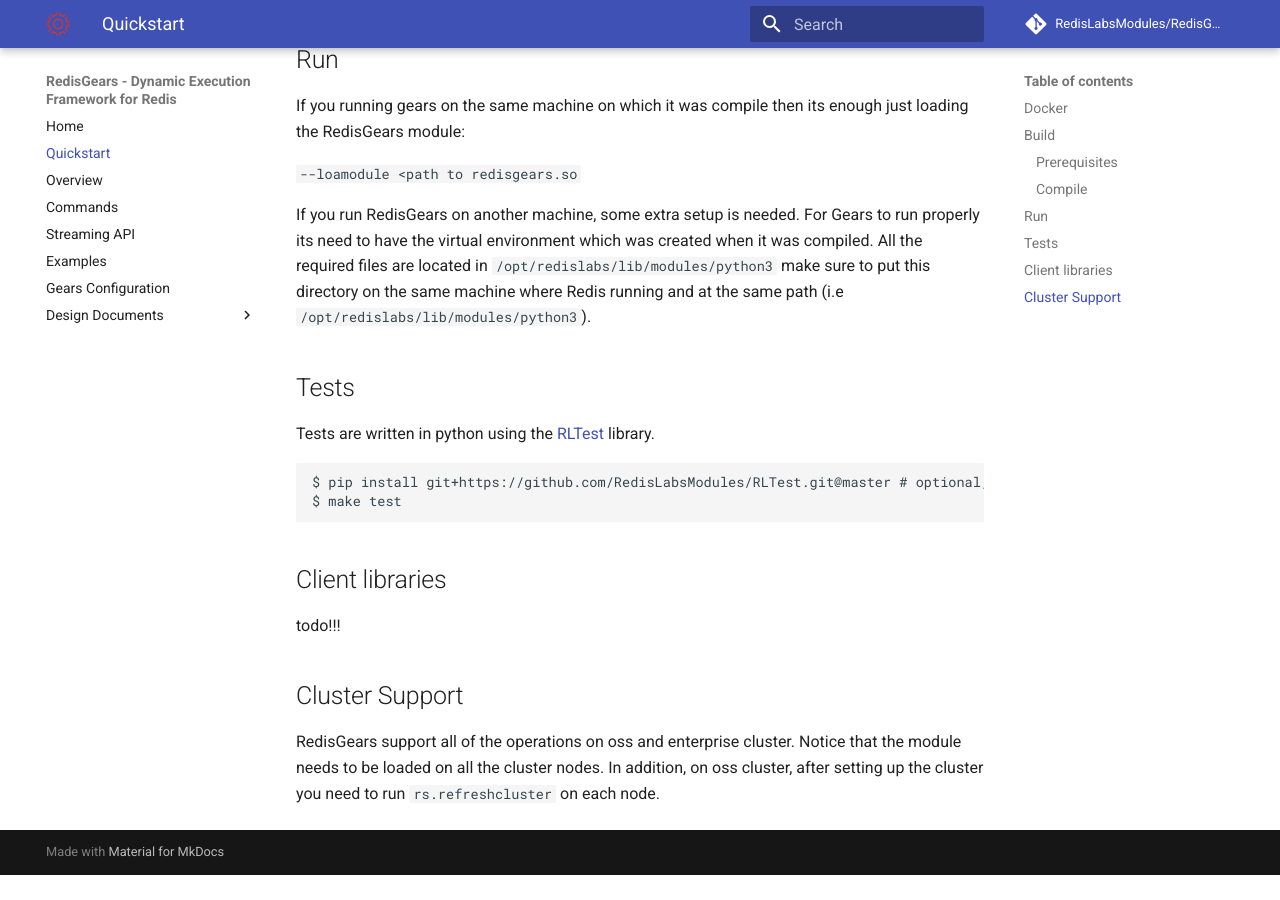
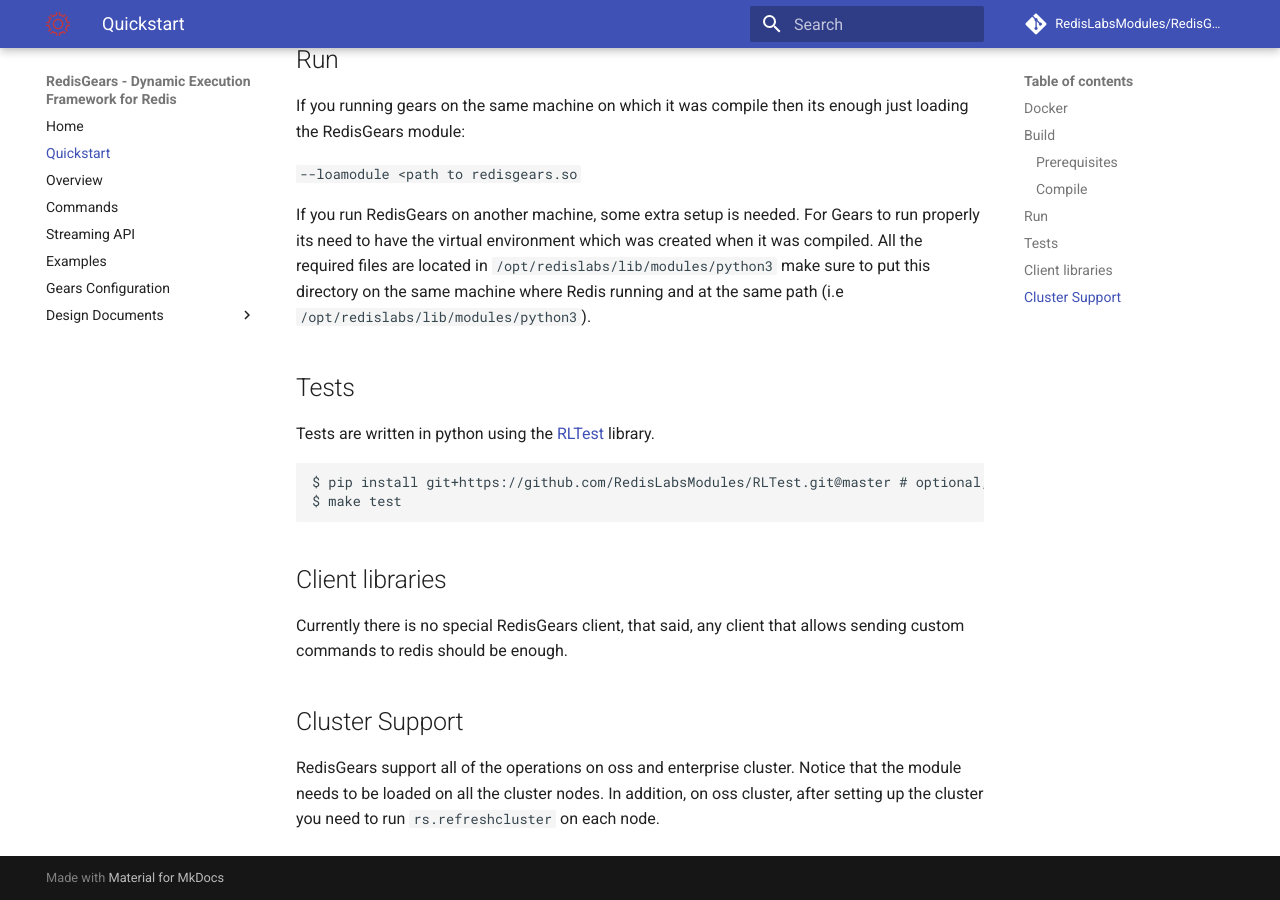
Before and after one commit to RedisGears/RedisGears, an MkDocs documentation site: the page built from docs/quickstart.md, in a window 1280 px wide and 900 px high, scrolled down 1054 px. Built offline with MkDocs 1.6.1 and Material for MkDocs 9.7.7, drawn with Linux system fonts in a browser that asks for light colours; comment, search, counter and statistics services are not loaded; old or Windows-style settings are respelled for this version of MkDocs; before the commit the page ends 1929 px from its top, so only the background shows below that.

Commit message:
remove todo on Client libraries

```diff
--- a/docs/quickstart.md
+++ b/docs/quickstart.md
@@ -52,7 +52,7 @@
 
 ## Client libraries
 
-todo!!!
+Currently there is no special RedisGears client, that said, any client that allows sending custom commands to redis should be enough.
 
 ## Cluster Support
 RedisGears support all of the operations on oss and enterprise cluster. Notice that the module needs to be loaded on all the cluster nodes. In addition, on oss cluster, after setting up the cluster you need to run `rs.refreshcluster` on each node.
```
